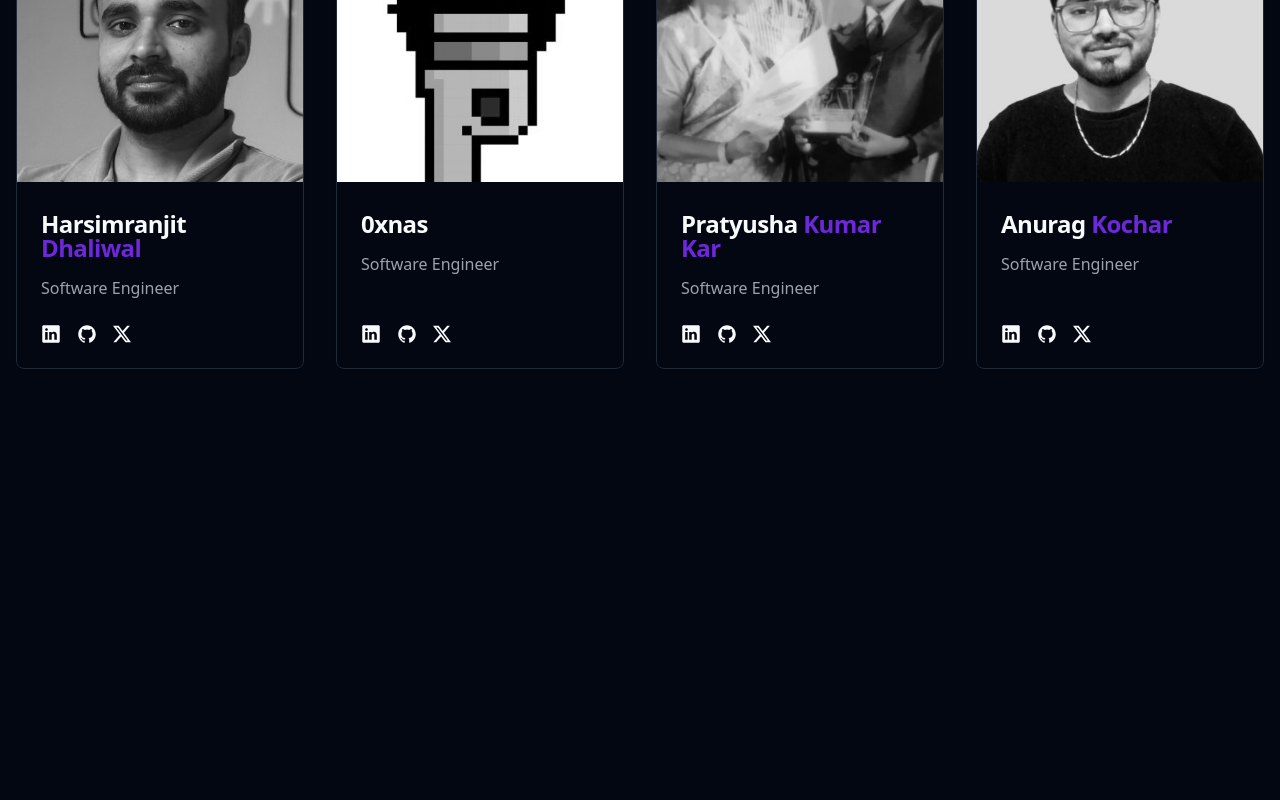
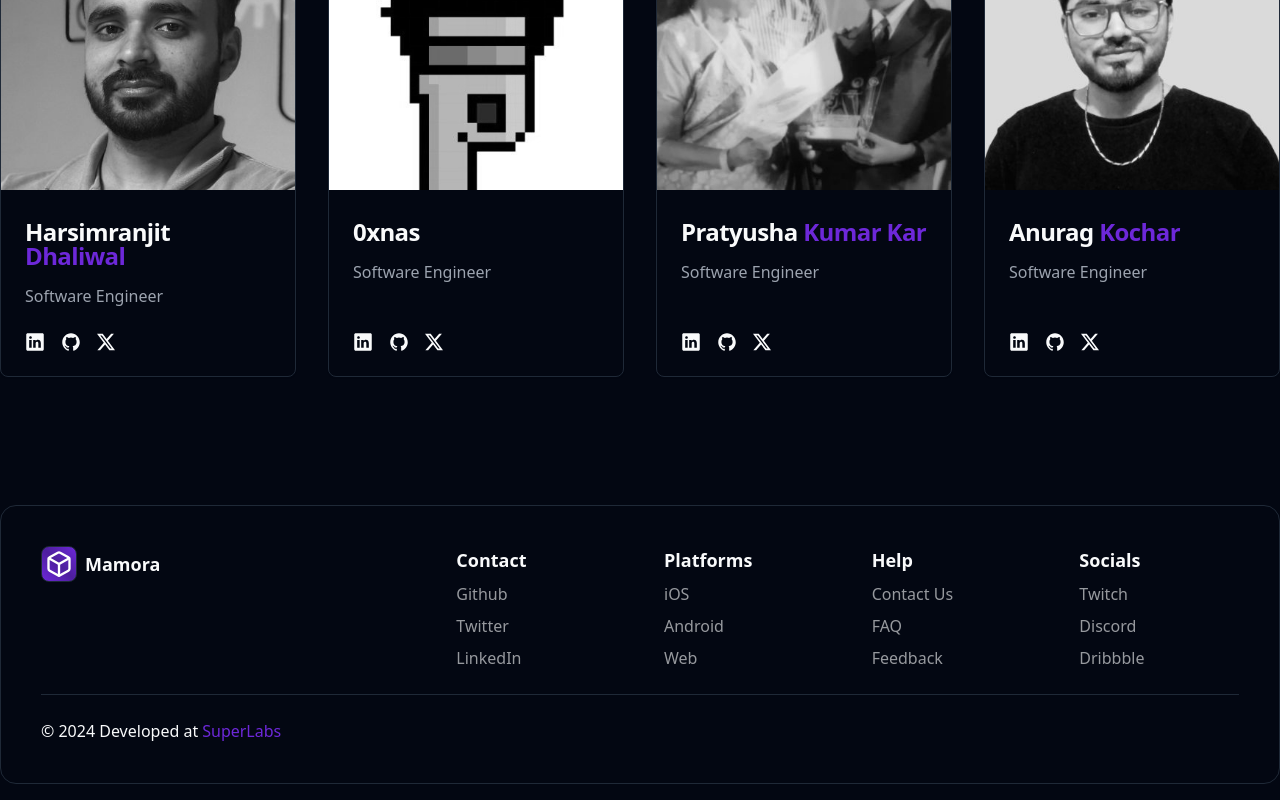
Before and after one commit to mamorainc/mamora, a Next.js app in the folder frontend/: page / in a window 1280 px wide. Shown: the part 2309-3109 px from the top of the page. Before the commit the page ends 2806 px from the top, so only its background shows below. Built offline with nearby package versions, Linux system fonts and the light colour scheme.

Commit message:
add: default layout footer component

```diff
--- a/frontend/src/app/(landing)/layout.tsx
+++ b/frontend/src/app/(landing)/layout.tsx
@@ -1,3 +1,4 @@
+import { Footer } from "@/components/layouts/default/footer";
 import { Navbar } from "@/components/layouts/default/header";
 import React, { ReactNode } from "react";
 
@@ -6,6 +7,7 @@ const Layout = ({ children }: { children: ReactNode }) => {
     <>
       <Navbar />
       {children}
+      <Footer />
     </>
   );
 };
--- a/frontend/src/components/landing/team.tsx
+++ b/frontend/src/components/landing/team.tsx
@@ -116,7 +116,7 @@ export const Team = () => {
   };
 
   return (
-    <section id="team" className="container mx-auto py-24 px-4 sm:py-32">
+    <section id="team" className="container mx-auto py-24 px-4 md:px-0 sm:py-32">
       <div className="mb-8 text-center">
         <h2 className="mb-2 text-center text-lg tracking-wider text-primary">
           Team
--- /dev/null
+++ b/frontend/src/components/layouts/default/footer.tsx
@@ -0,0 +1,115 @@
+import { Logo } from "@/components/logo";
+import { Separator } from "@/components/ui/separator";
+import Link from "next/link";
+
+export const Footer = () => {
+  return (
+    <footer id="footer" className="container mx-auto pb-4">
+      <div className="rounded-2xl border border-secondary bg-card p-10">
+        <div className="grid grid-cols-2 gap-x-12 gap-y-8 md:grid-cols-4 xl:grid-cols-6">
+          <div className="col-span-full xl:col-span-2">
+            <Logo />
+          </div>
+
+          <div className="flex flex-col gap-2">
+            <h3 className="text-lg font-bold">Contact</h3>
+            <div>
+              <Link href="#" className="opacity-60 hover:opacity-100">
+                Github
+              </Link>
+            </div>
+
+            <div>
+              <Link href="" className="opacity-60 hover:opacity-100">
+                Twitter
+              </Link>
+            </div>
+
+            <div>
+              <Link href="#" className="opacity-60 hover:opacity-100">
+                LinkedIn
+              </Link>
+            </div>
+          </div>
+
+          <div className="flex flex-col gap-2">
+            <h3 className="text-lg font-bold">Platforms</h3>
+            <div>
+              <Link href="#" className="opacity-60 hover:opacity-100">
+                iOS
+              </Link>
+            </div>
+
+            <div>
+              <Link href="#" className="opacity-60 hover:opacity-100">
+                Android
+              </Link>
+            </div>
+
+            <div>
+              <Link href="#" className="opacity-60 hover:opacity-100">
+                Web
+              </Link>
+            </div>
+          </div>
+
+          <div className="flex flex-col gap-2">
+            <h3 className="text-lg font-bold">Help</h3>
+            <div>
+              <Link href="#" className="opacity-60 hover:opacity-100">
+                Contact Us
+              </Link>
+            </div>
+
+            <div>
+              <Link href="#" className="opacity-60 hover:opacity-100">
+                FAQ
+              </Link>
+            </div>
+
+            <div>
+              <Link href="#" className="opacity-60 hover:opacity-100">
+                Feedback
+              </Link>
+            </div>
+          </div>
+
+          <div className="flex flex-col gap-2">
+            <h3 className="text-lg font-bold">Socials</h3>
+            <div>
+              <Link href="#" className="opacity-60 hover:opacity-100">
+                Twitch
+              </Link>
+            </div>
+
+            <div>
+              <Link href="#" className="opacity-60 hover:opacity-100">
+                Discord
+              </Link>
+            </div>
+
+            <div>
+              <Link href="#" className="opacity-60 hover:opacity-100">
+                Dribbble
+              </Link>
+            </div>
+          </div>
+        </div>
+
+        <Separator className="my-6" />
+        <section className="">
+          <h3 >
+            &copy; 2024 Developed at
+            <Link
+              target="_blank"
+              href="https://maps.google.co.in/maps"
+              className="ml-1 border-primary text-primary transition-all hover:border-b-2"
+            >
+              SuperLabs
+            </Link>
+          </h3>
+        </section>
+      </div>
+    </footer>
+  );
+};
--- a/frontend/src/components/layouts/default/header.tsx
+++ b/frontend/src/components/layouts/default/header.tsx
@@ -12,7 +12,6 @@ import {
 import { Separator } from "@/components/ui/separator";
 import { Button } from "@/components/ui/button";
 import Link from "next/link";
-// import { ThemeToggle } from "@/components/theme-toggle";
 import { Logo } from "@/components/logo";
 import {
   NavigationMenu,
```
